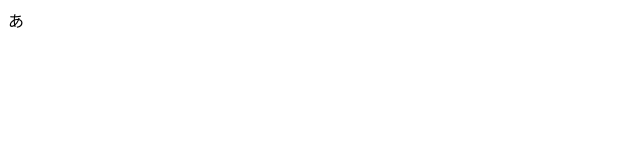
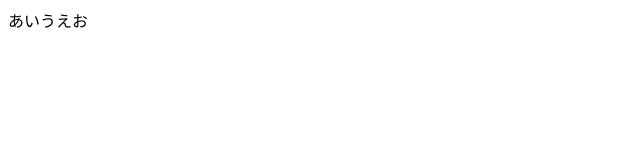
Before and after one commit to kawaemon/krs-pos, a website: page web/html/店側メニュー選択.html in a window 1280 px wide. Shown: the full height of the page, 0-640 px from the left. Drawn offline with Linux system fonts and the light colour scheme.

Commit message:
Update 店側メニュー選択.html

```diff
--- a/web/html/店側メニュー選択.html
+++ b/web/html/店側メニュー選択.html
@@ -1,5 +1,5 @@
 <html>
   <body>
-    あ
+    あいうえお
   </body>
 </html>
```
